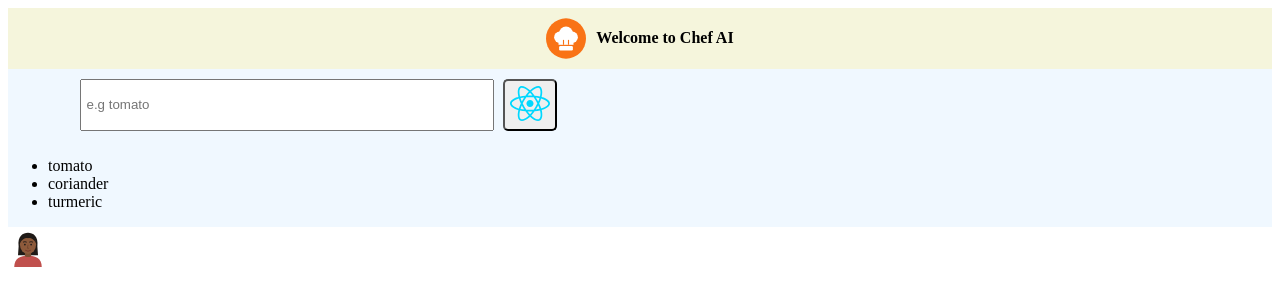
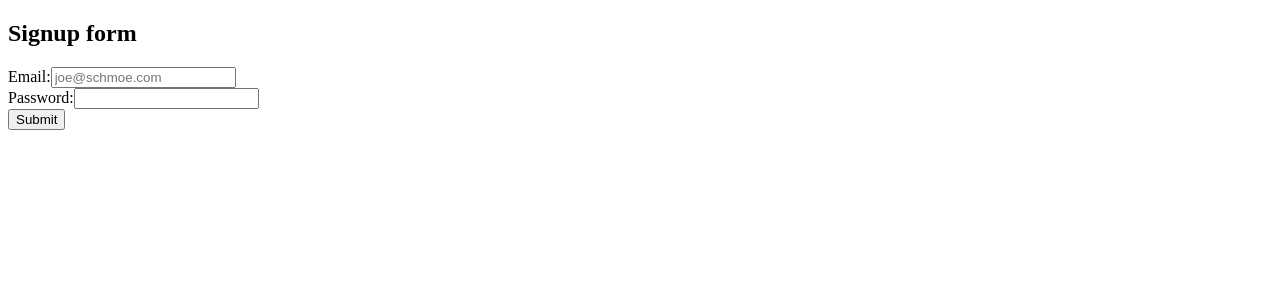
Before and after one commit to jsprogram2014/chef-ai, a React (Vite) app: page / in a window 1280 px wide. Shown: the top 306 px of the page. Built offline with nearby package versions, Linux system fonts and the light colour scheme.

Commit message:
react form when in action is a function it will auto reset the form for me without refreshing the page

```diff
--- /dev/null
+++ b/src/components/FormNew.jsx
@@ -0,0 +1,33 @@
+import React from "react";
+import ReactDOM from "react-dom/client";
+
+export default function App() {
+  const [data, setData] = React.useState();
+
+  function signUp(formData) {
+    setData((prev) => formData.get("email"));
+  }
+
+  return (
+    <section>
+      <h1>Signup form</h1>
+      <form action={signUp}>
+        <label htmlFor="email">Email:</label>
+        <input
+          id="email"
+          type="email"
+          name="email"
+          placeholder="joe@schmoe.com"
+        />
+        <br />
+
+        <label htmlFor="password">Password:</label>
+        <input id="password" type="password" name="password" />
+        <br />
+
+        <button>Submit</button>
+        <p>{data}</p>
+      </form>
+    </section>
+  );
+}
--- a/src/main.jsx
+++ b/src/main.jsx
@@ -5,11 +5,13 @@ import App from "./App.jsx";
 import MainSection from "./components/MainSection.jsx";
 import Header from "./components/Header.jsx";
 import Contacter from "./components/Contacter.jsx";
+import FormNew from "./components/FormNew.jsx";
 
 createRoot(document.getElementById("root")).render(
   <StrictMode>
-    <Header />
+    {/* <Header />
     <MainSection />
-    <Contacter />
+    <Contacter /> */}
+    <FormNew />
   </StrictMode>,
 );
```
